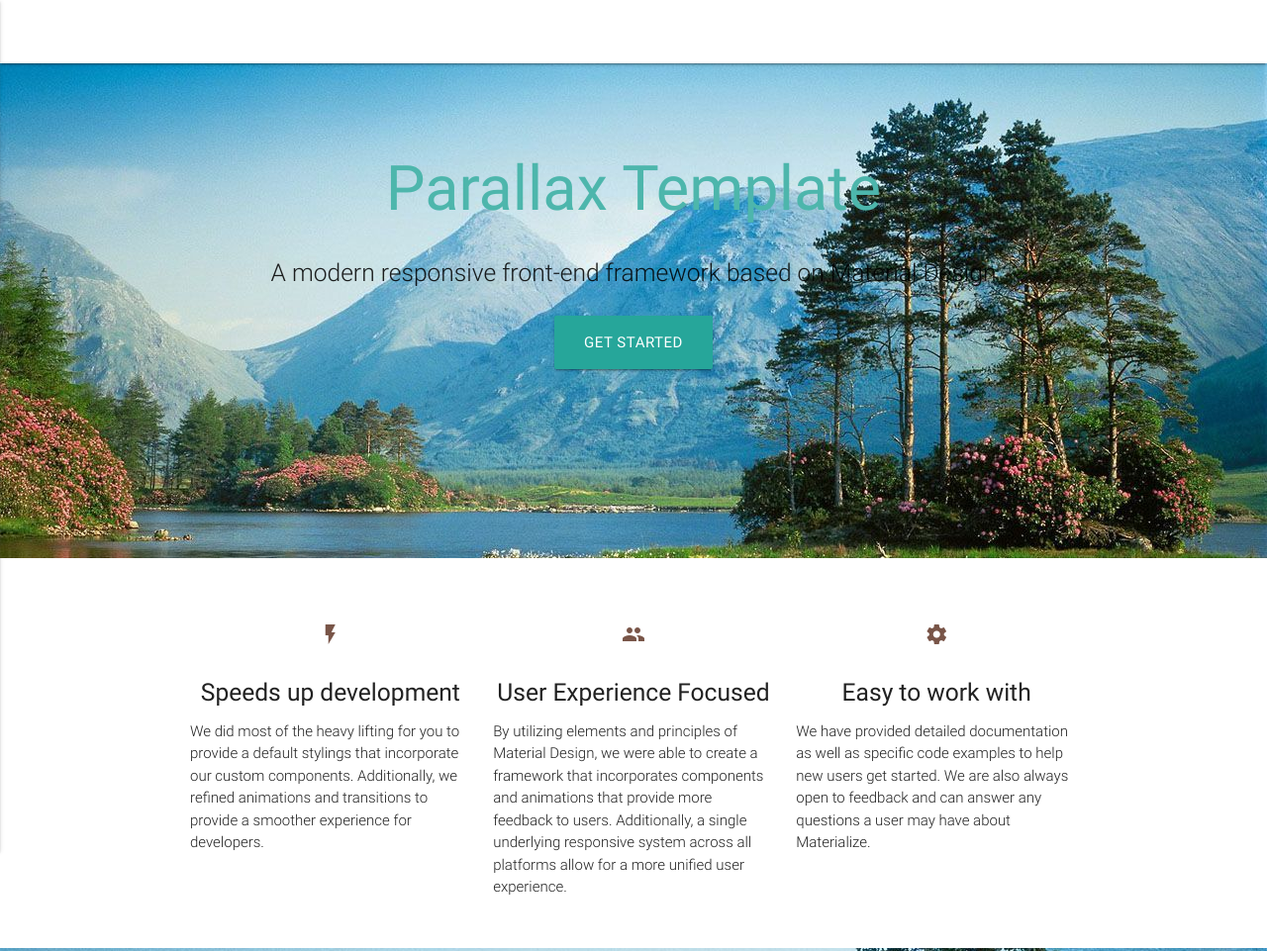
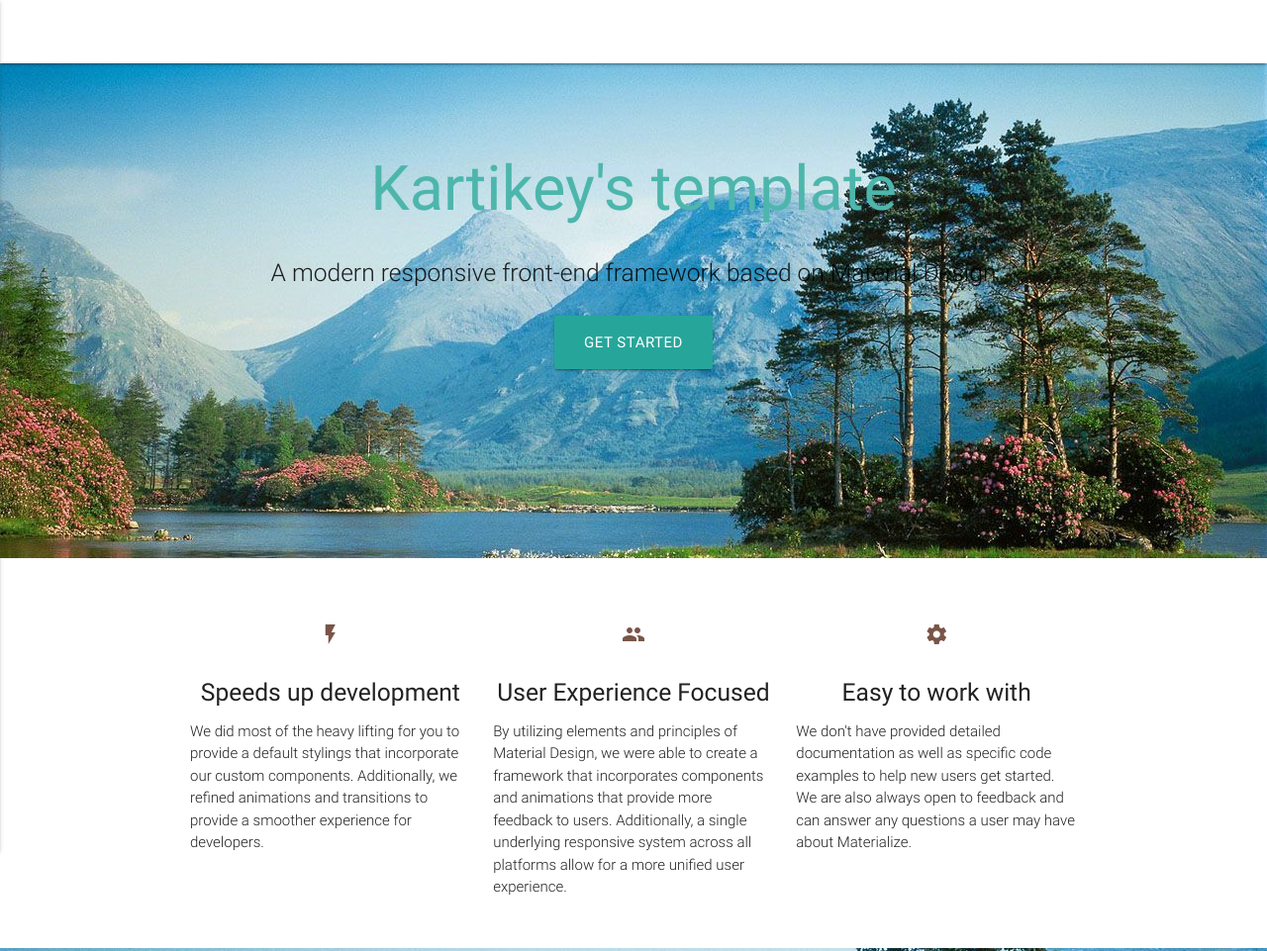
Before and after one commit to kartikey0303/temp-website, a plain HTML site: page index.html in a window 1280 px wide. Shown: the top 961 px of the page at 99% size. Drawn offline with nearby package versions, Linux system fonts and the light colour scheme.

Commit message:
Made a few changes

```diff
--- a/index.html
+++ b/index.html
@@ -25,7 +25,7 @@
     <div class="section no-pad-bot">
       <div class="container">
         <br><br>
-        <h1 class="header center teal-text text-lighten-2">Parallax Template</h1>
+        <h1 class="header center teal-text text-lighten-2">Kartikey's template</h1>
         <div class="row center">
           <h5 class="header col s12 light">A modern responsive front-end framework based on Material Design</h5>
         </div>
@@ -68,7 +68,7 @@
             <h2 class="center brown-text"><i class="material-icons">settings</i></h2>
             <h5 class="center">Easy to work with</h5>
 
-            <p class="light">We have provided detailed documentation as well as specific code examples to help new users get started. We are also always open to feedback and can answer any questions a user may have about Materialize.</p>
+            <p class="light">We don't have provided detailed documentation as well as specific code examples to help new users get started. We are also always open to feedback and can answer any questions a user may have about Materialize.</p>
           </div>
         </div>
       </div>
@@ -107,7 +107,7 @@
     <div class="section no-pad-bot">
       <div class="container">
         <div class="row center">
-          <h5 class="header col s12 light">A modern responsive front-end framework based on Material Design</h5>
+          <h5 class="header col s12 light">A modern responsive back end and front-end framework based on Material Design</h5>
         </div>
       </div>
     </div>
```
